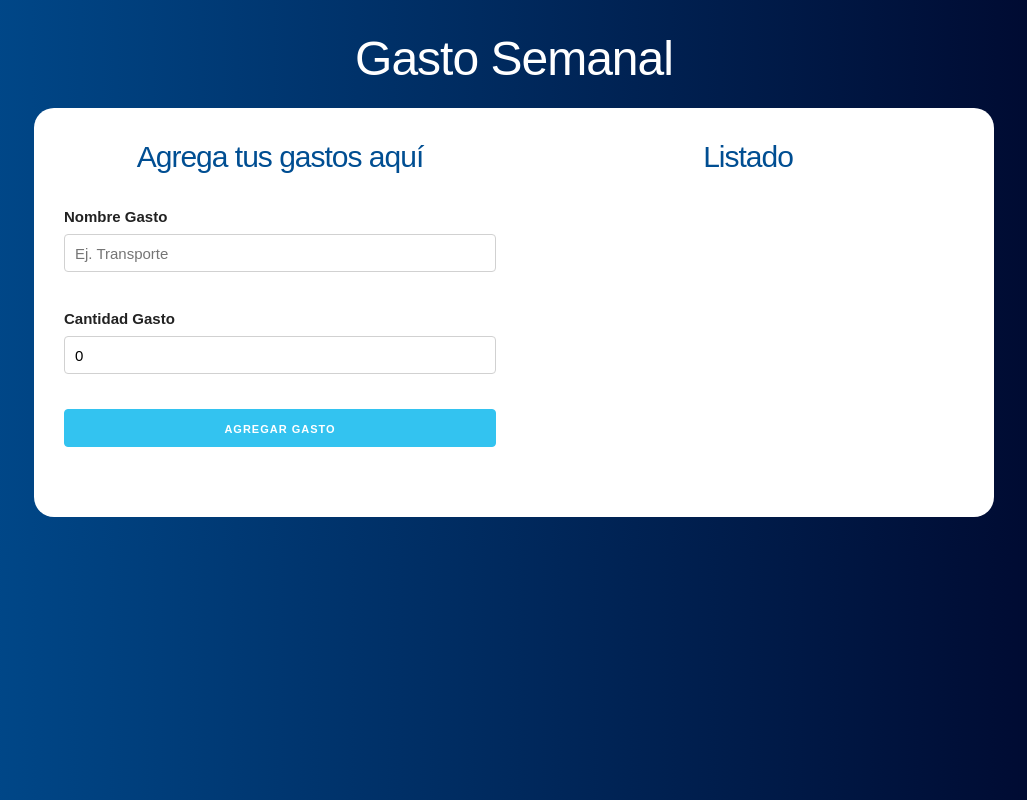
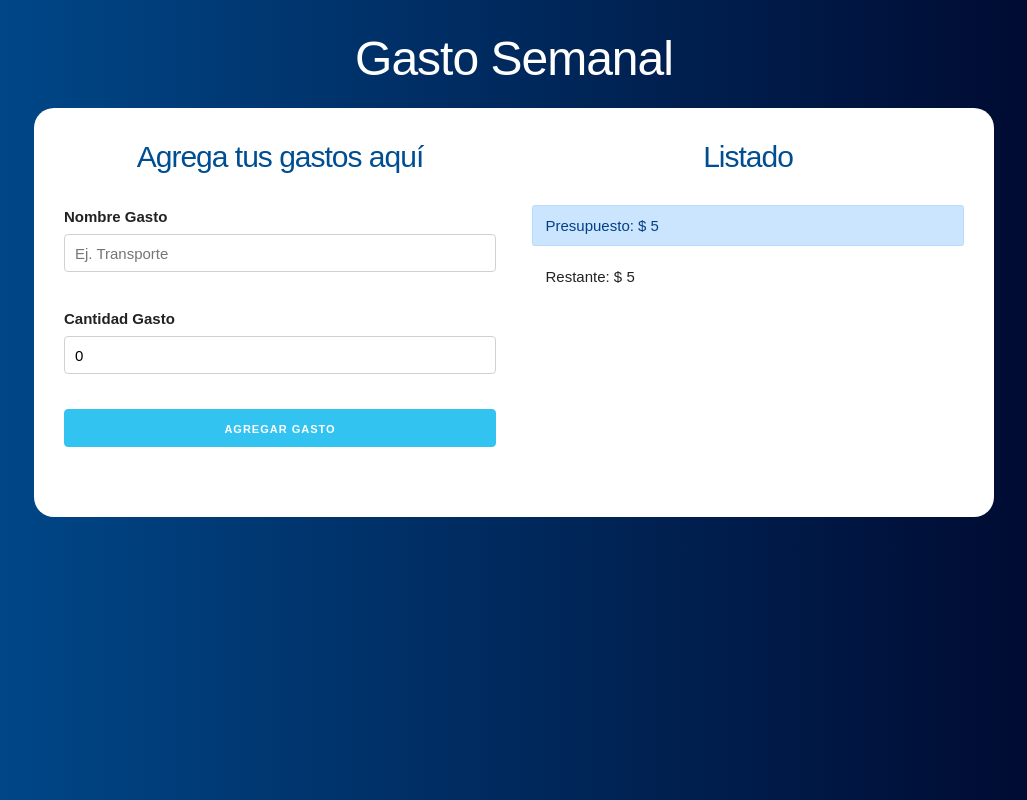
Before and after one commit to zesaru/presupuesto, a React (Create React App) app: page / in a window 1280 px wide. Both pictures are taken after typing "5" into the empty fields and a click on the input "Definir Presupuesto". Shown: the whole page, without its empty margins (126-1153 px from the left). Built offline with nearby package versions, Linux system fonts and the light colour scheme.

Commit message:
Creando el Componente que mostrará el Presupuesto y el Restante

```diff
--- a/src/App.js
+++ b/src/App.js
@@ -2,6 +2,7 @@ import React, { useState } from "react";
 import Pregunta from "./Components/Pregunta";
 import Formulario from "./Components/Formulario";
 import Listado from "./Components/Listado";
+import ControlPresupuesto from "./Components/ControlPresupuesto";
 
 function App() {
   // definir el state
@@ -33,6 +34,10 @@ function App() {
 
               <div className="one-half column">
                 <Listado gastos={gastos} />
+                <ControlPresupuesto
+                  presupuesto={presupuesto}
+                  restante={restante}
+                />
               </div>
             </div>
           )}
--- /dev/null
+++ b/src/Components/ControlPresupuesto.js
@@ -0,0 +1,12 @@
+import React from "react";
+
+const ControlPresupuesto = ({ presupuesto, restante }) => {
+  return (
+    <>
+      <div className="alert alert-primary">Presupuesto: $ {presupuesto}</div>
+      <div className="alert"> Restante: $ {restante}</div>
+    </>
+  );
+};
+
+export default ControlPresupuesto;
```
